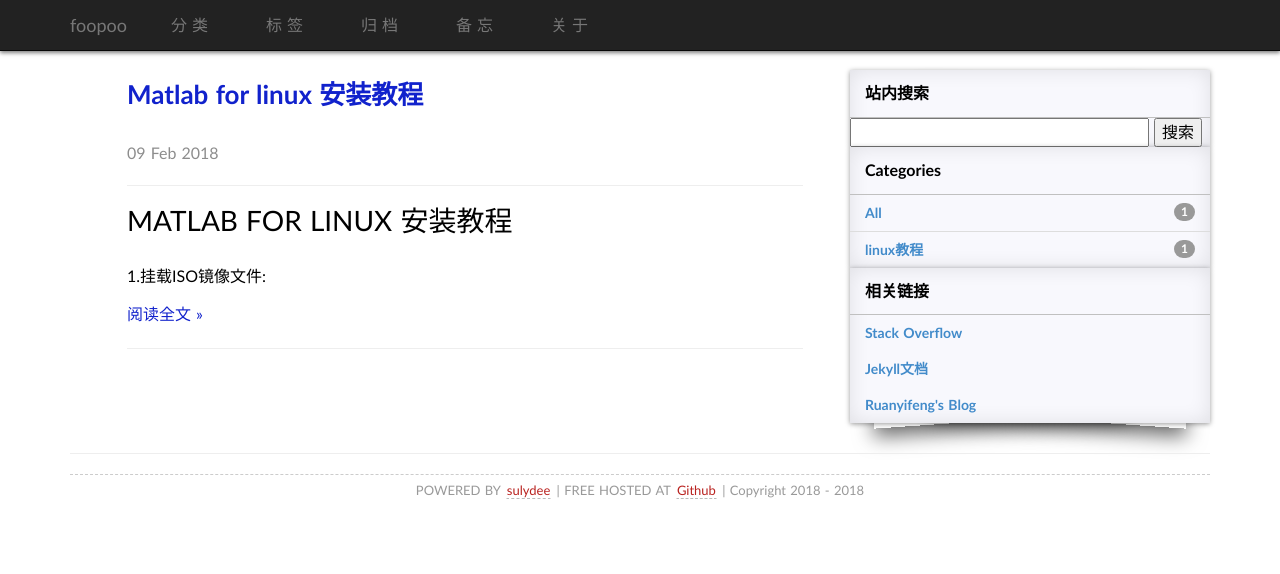
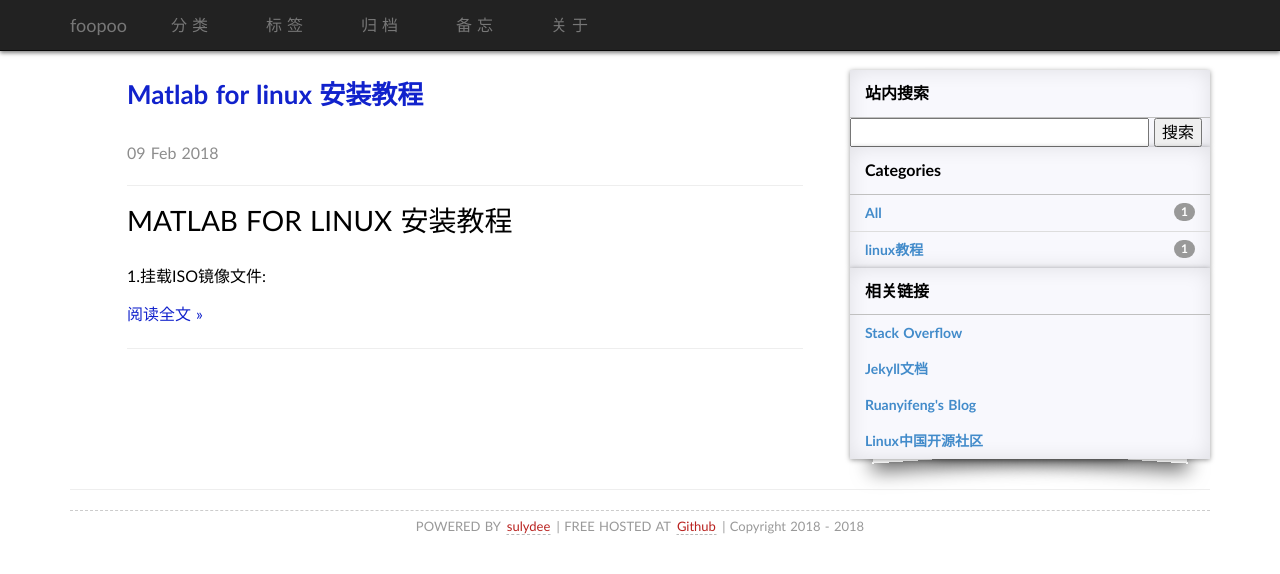
Before and after one commit to sulydee/sulydee.github.io, a Jekyll site: the page built from index.html, in a window 1280 px wide. Shown: the top 574 px of the page. Built offline with Jekyll 4.4.1, drawn with Linux system fonts in a browser that asks for light colours; some web fonts are replaced; the list of posts is cut into pages by our own code; comment, search, counter and statistics services are not loaded.

Commit message:
00
00：代表写搭建博客时的摸索、折腾，无意义。

```diff
--- a/_includes/copyright.html
+++ b/_includes/copyright.html
@@ -1,5 +1,5 @@
 <p>
-  <small>POWERED BY <a href="https://github.com/sulydee">sulydee</a> | FREE HOSTED AT <a href="https://github.com/sulydee/sulydee.github.io">Github</a> | Copyright 2018 - {{site.time | date:"%Y"}}
+  <small>POWERED BY <a href="https://github.com/sulydee">sulydee</a> | FREE HOSTED AT <a href="https://github.com/">Github</a> | Copyright 2018 - {{site.time | date:"%Y"}}
 </p>
 
 	<!--
--- a/_includes/links.html
+++ b/_includes/links.html
@@ -18,5 +18,10 @@
                    Ruanyifeng's Blog
                 </a>
             </li>
+            <li>
+                <a href="https://linux.cn" class="categories-list-item">
+                   Linux中国开源社区
+                </a>
+            </li>
     </ul>
 </div>
```
